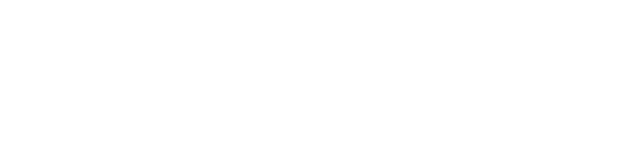
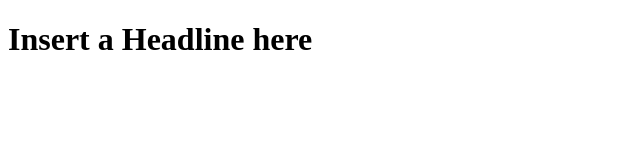
Before and after one commit to AlainD9/githubChallenge1, a plain HTML site: page index.html in a window 1280 px wide. Shown: the whole page, without its empty margins (0-640 px from the left). Drawn offline with Linux system fonts and the light colour scheme.

Commit message:
Update index.html
Inserting a h1 (headline)

```diff
--- a/index.html
+++ b/index.html
@@ -4,7 +4,9 @@
         <title>New Title</title>
     </head>
     <body>
-
+        <h1>
+            Insert a Headline here
+        </h1>
     </body>
 
 </html>
```
